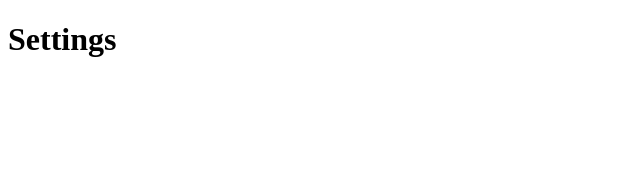
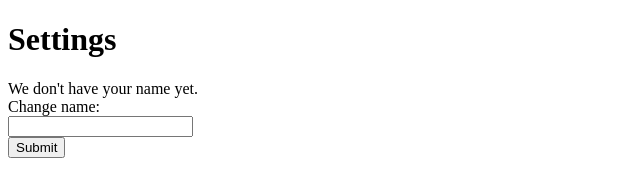
Before and after one commit to cse110-sp23-group14/group14-super-linter-tester, a plain HTML site: page source/settings.html in a window 1280 px wide. Shown: the whole page, without its empty margins (0-640 px from the left). Drawn offline with Linux system fonts and the light colour scheme.

Commit message:
Save user's name in local storage

```diff
--- a/source/home-script.js
+++ b/source/home-script.js
@@ -1,7 +1,12 @@
 //store name+bday in local storage for now
 
-// let set_btn = document.getElementById("settings-button");
-// set_btn.addEventListener("click", function() {
-//     location.href = "settings.html";
-//     console.log("switch to settings");
-// })
+if (localStorage.getItem('name') === null) {
+    document.getElementById('name-info').innerHTML = "We don't have your name yet.";
+} else {
+    document.getElementById('name-info').innerHTML = `The name we have for you is ${localStorage.getItem('name')}.`;
+}
+
+function saveUserName() {
+    var userName = document.getElementById('name').value;
+    localStorage.setItem('name', userName);
+}
--- a/source/settings.html
+++ b/source/settings.html
@@ -9,5 +9,14 @@
 </head>
 <body>
     <h1>Settings</h1>
+
+    <div id="name-info"></div>
+    <form onsubmit="saveUserName()">
+        <label for="name">Change name:</label><br>
+        <input type="text" id="name" name="name"><br>
+        <input type="submit" value="Submit">
+    </form>
+
+    <script src="home-script.js"></script>
 </body>
 </html>
```
